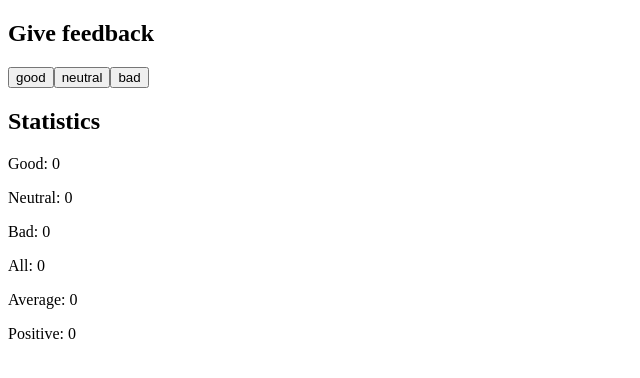
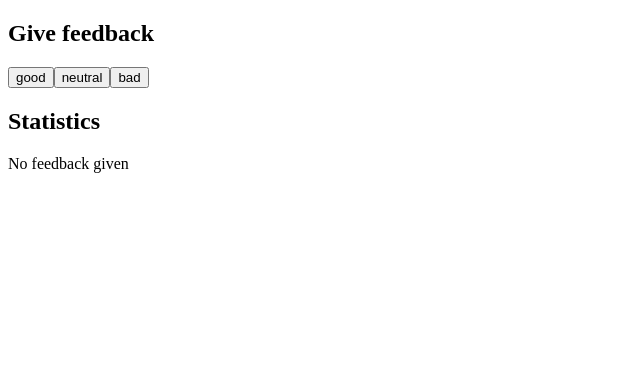
Before and after one commit to matias-martearena/full_stack_open, a React (Vite) app in the folder part1/1.6 - 1.14/course-info/: page / in a window 1280 px wide. Shown: the top 378 px of the page, without its empty margins (0-640 px from the left). Built offline with nearby package versions, Linux system fonts and the light colour scheme.

Commit message:
1.9 - 1.10 solved

```diff
--- a/part1/1.6 - 1.14/course-info/src/App.jsx
+++ b/part1/1.6 - 1.14/course-info/src/App.jsx
@@ -4,7 +4,24 @@ const Text = ({ text }) => <h2>{text}</h2>
 
 const Button = ({ handleClick, text }) => <button onClick={handleClick}>{text}</button>
 
-const Statistics = ({ text, value }) => <p>{text}: {value}</p>
+const StatisticLine = ({ text, value }) => <p>{text}: {value}</p>
+
+const Statistics = ({ good, neutral, bad, total, average, goodPercentage }) => {
+  if (total > 0) {
+    return (
+      <div>
+        <StatisticLine text="Good" value={good} />
+        <StatisticLine text="Neutral" value={neutral} />
+        <StatisticLine text="Bad" value={bad} />
+        <StatisticLine text="All" value={total} />
+        <StatisticLine text="Average" value={average} />
+        <StatisticLine text="Good (%)" value={goodPercentage} />
+     </div>
+    )
+  }
+
+  return <p>No feedback given</p>
+}
 
 const App = () => {
   const [good, setGood] = useState(0)
@@ -40,12 +57,7 @@ const App = () => {
       <Button handleClick={handleNeutralClick} text={'neutral'} />
       <Button handleClick={handleBadClick} text={'bad'} />
       <Text text={'Statistics'}/>
-      <Statistics text={'Good'} value={good}/>
-      <Statistics text={'Neutral'} value={neutral}/>
-      <Statistics text={'Bad'} value={bad}/>
-      <Statistics text={'All'} value={total}/>
-      <Statistics text={'Average'} value={averageResult}/>
-      <Statistics text={'Positive'} value={goodPercentage}/>
+      <Statistics good={good} neutral={neutral} bad={bad} total={total} average={averageResult} goodPercentage={goodPercentage} />
     </div>
   )
 }
```
